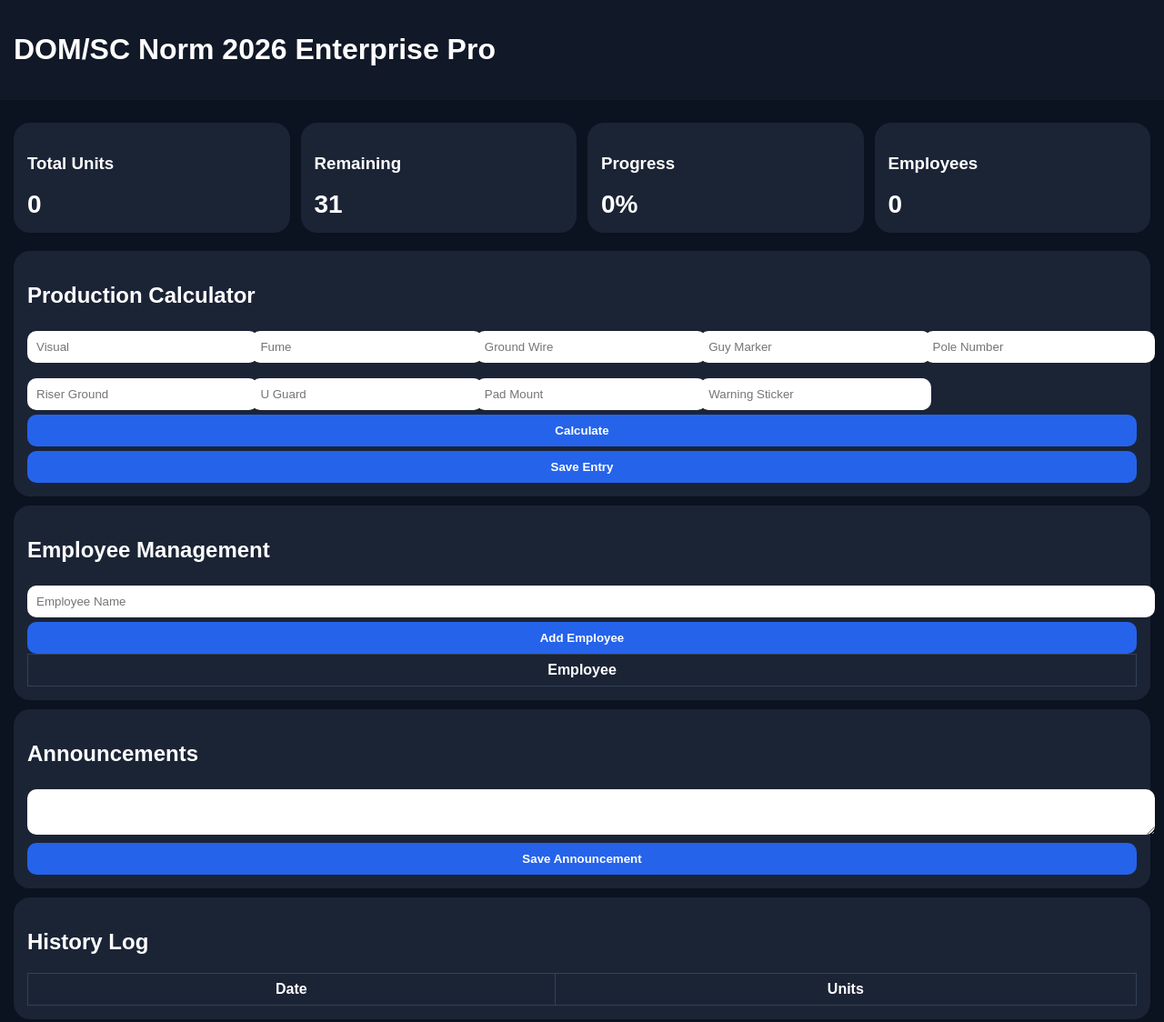
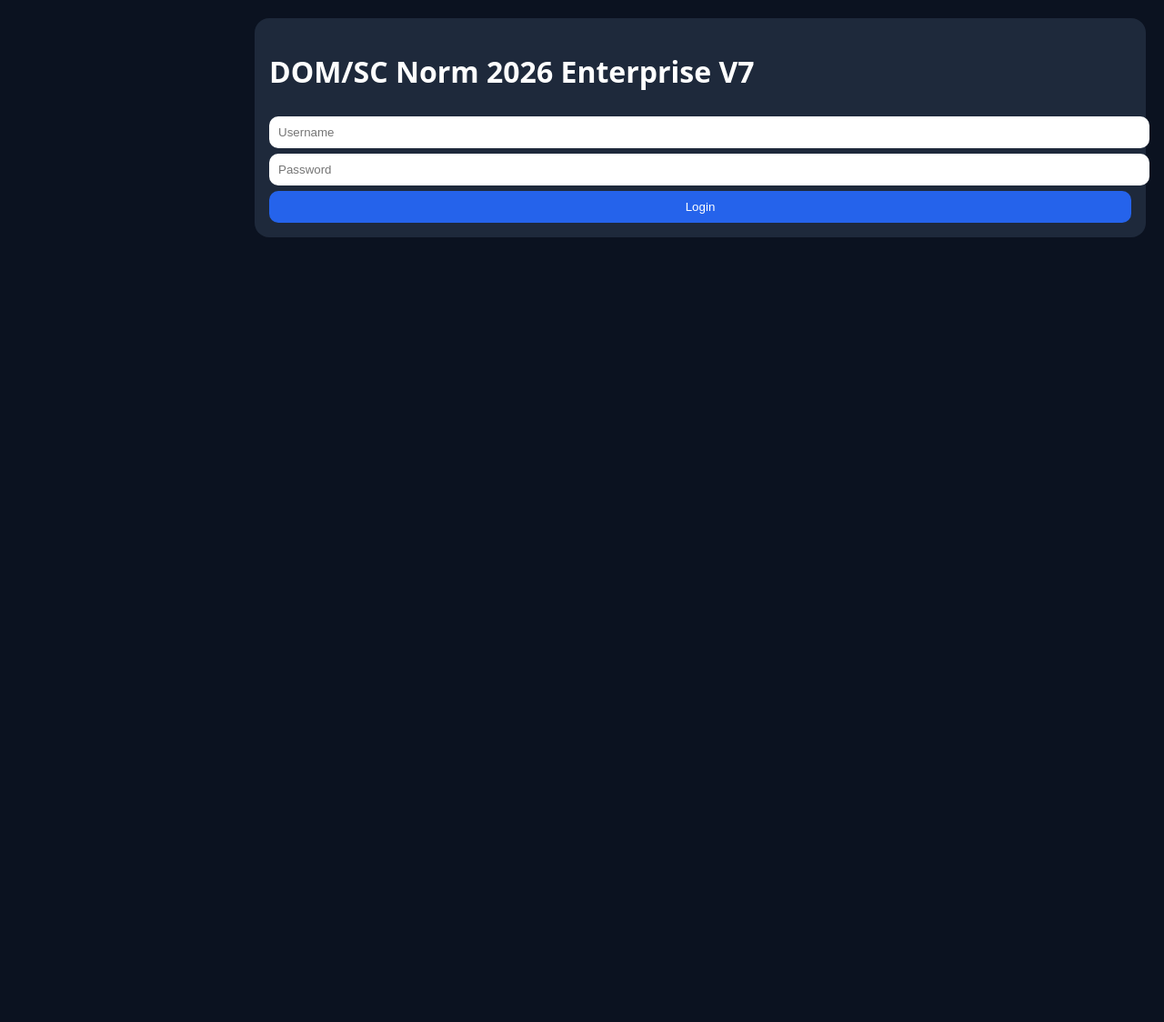
Before and after one commit to gavyyy/test, a plain HTML site: page index.html in a window 1280 px wide. Shown: the top 1124 px of the page at 91% size. After the commit the page ends 800 px from the top, so only its background shows below. Drawn offline with Linux system fonts and the light colour scheme.

Commit message:
Update HTML structure and content for V7 release

```diff
--- a/index.html
+++ b/index.html
@@ -1,145 +1,184 @@
-
 <!DOCTYPE html>
 <html>
 <head>
 <meta charset="utf-8">
 <meta name="viewport" content="width=device-width,initial-scale=1">
-<title>DOM/SC Norm 2026 Enterprise Pro</title>
+<title>DOM/SC Norm 2026 Enterprise V7</title>
 <style>
-body{margin:0;font-family:Arial;background:#0b1220;color:#fff}
-.header{padding:15px;background:#111827;position:sticky;top:0}
-.wrap{padding:15px}
-.card{background:#1b2435;border-radius:18px;padding:15px;margin:10px 0}
-.grid{display:grid;grid-template-columns:repeat(auto-fit,minmax(220px,1fr));gap:12px}
-input,button,select,textarea{width:100%;padding:10px;border-radius:10px;border:none;margin-top:5px}
-button{background:#2563eb;color:#fff;font-weight:bold}
+body{margin:0;font-family:system-ui;background:#0b1220;color:#fff}
+header{background:#111827;padding:20px;text-align:center}
+.sidebar{position:fixed;left:0;top:0;bottom:0;width:240px;background:#172033;padding:15px;overflow:auto}
+.main{margin-left:260px;padding:20px}
+.card{background:#1e293b;border-radius:16px;padding:16px;margin-bottom:16px}
+.grid{display:grid;grid-template-columns:repeat(auto-fit,minmax(280px,1fr));gap:16px}
+input,select,textarea,button{width:100%;padding:10px;margin-top:6px;border-radius:10px;border:none}
+button{background:#2563eb;color:white}
+.hidden{display:none}
 .stat{font-size:28px;font-weight:bold}
 table{width:100%;border-collapse:collapse}
 td,th{border:1px solid #334155;padding:8px}
 </style>
 </head>
 <body>
-<div class="header"><h1>DOM/SC Norm 2026 Enterprise Pro</h1></div>
 
-<div class="wrap">
+<div id="loginScreen" class="main">
+<div class="card">
+<h1>DOM/SC Norm 2026 Enterprise V7</h1>
+<input id="user" placeholder="Username">
+<input id="pass" type="password" placeholder="Password">
+<button onclick="login()">Login</button>
+</div>
+</div>
+
+<div id="app" class="hidden">
+<div class="sidebar">
+<h2>DOM/SC</h2>
+<p>Company Portal</p>
+<hr>
+<p>Dashboard</p>
+<p>Units</p>
+<p>Crews</p>
+<p>Assignments</p>
+<p>Notifications</p>
+<p>History</p>
+<p>Reports</p>
+<p id="adminLink" class="hidden">Admin Center</p>
+</div>
+
+<div class="main">
+<header>
+<h1>DOM/SC Norm 2026</h1>
+<p>Admin: Gavin | Employees: Robert, Payton N</p>
+</header>
+
 <div class="grid">
-<div class="card"><h3>Total Units</h3><div class="stat" id="units">0</div></div>
-<div class="card"><h3>Remaining</h3><div class="stat" id="remain">31</div></div>
-<div class="card"><h3>Progress</h3><div class="stat" id="progress">0%</div></div>
-<div class="card"><h3>Employees</h3><div class="stat" id="empCount">0</div></div>
+<div class="card"><div class="stat" id="unitTotal">0.00</div><p>Total Units</p></div>
+<div class="card"><div class="stat" id="jobsTotal">0</div><p>Assignments</p></div>
+<div class="card"><div class="stat">3</div><p>Active Users</p></div>
+<div class="card"><div class="stat">Online</div><p>System Status</p></div>
 </div>
 
 <div class="card">
-<h2>Production Calculator</h2>
-<div class="grid">
-<input type="number" id="visual" placeholder="Visual">
-<input type="number" id="fume" placeholder="Fume">
-<input type="number" id="ground" placeholder="Ground Wire">
-<input type="number" id="guy" placeholder="Guy Marker">
-<input type="number" id="pole" placeholder="Pole Number">
-<input type="number" id="riser" placeholder="Riser Ground">
-<input type="number" id="uguard" placeholder="U Guard">
-<input type="number" id="pad" placeholder="Pad Mount">
-<input type="number" id="warn" placeholder="Warning Sticker">
-</div>
-<button onclick="calc()">Calculate</button>
-<button onclick="saveEntry()">Save Entry</button>
+<h2>Unit Calculator</h2>
+<select id="task">
+<option value="0.30">Visual</option>
+<option value="0.56">Fume</option>
+<option value="0.55">Ground Wire</option>
+<option value="0.17">Guy Marker</option>
+<option value="0.14">Pole Number</option>
+<option value="0.44">Riser Ground</option>
+<option value="0.46">U Guard</option>
+<option value="0.27">Pad Mount</option>
+<option value="0.02">Warning Sticker</option>
+</select>
+<input id="qty" type="number" value="1">
+<button onclick="addUnit()">Add Work</button>
+<div id="history"></div>
 </div>
 
 <div class="card">
-<h2>Employee Management</h2>
-<input id="empName" placeholder="Employee Name">
-<button onclick="addEmployee()">Add Employee</button>
+<h2>Crew Management</h2>
+<input id="crewName" placeholder="Crew Name">
+<button onclick="addCrew()">Create Crew</button>
+<ul id="crewList"></ul>
+</div>
+
+<div class="card">
+<h2>Assignments</h2>
+<input id="jobText" placeholder="New Assignment">
+<button onclick="addJob()">Assign Job</button>
+<ul id="jobList"></ul>
+</div>
+
+<div class="card">
+<h2>Notifications Center</h2>
+<textarea placeholder="Company announcements"></textarea>
+</div>
+
+<div class="card">
+<h2>Searchable History</h2>
+<input id="searchHistory" onkeyup="filterHistory()" placeholder="Search">
+<ul id="historyList"></ul>
+</div>
+
+<div id="adminPanel" class="card hidden">
+<h2>Admin Center (Gavin Only)</h2>
 <table>
-<thead><tr><th>Employee</th></tr></thead>
-<tbody id="employees"></tbody>
+<tr><th>Control</th><th>Status</th></tr>
+<tr><td>User Management</td><td>Enabled</td></tr>
+<tr><td>Company Branding</td><td>Enabled</td></tr>
+<tr><td>Settings Panel</td><td>Enabled</td></tr>
+<tr><td>Activity Logs</td><td>Enabled</td></tr>
+<tr><td>Crew Oversight</td><td>Enabled</td></tr>
+<tr><td>Reports</td><td>Enabled</td></tr>
+<tr><td>Analytics</td><td>Enabled</td></tr>
+<tr><td>Notifications Manager</td><td>Enabled</td></tr>
 </table>
 </div>
 
-<div class="card">
-<h2>Announcements</h2>
-<textarea id="announce"></textarea>
-<button onclick="saveAnnouncement()">Save Announcement</button>
-<div id="announcementView"></div>
-</div>
-
-<div class="card">
-<h2>History Log</h2>
-<table>
-<thead><tr><th>Date</th><th>Units</th></tr></thead>
-<tbody id="history"></tbody>
-</table>
-</div>
-
-<div class="card">
-<h2>Admin Controls</h2>
-<ul>
-<li>Attendance Tracking</li>
-<li>Crew Management</li>
-<li>Productivity Rankings</li>
-<li>Reports Center</li>
-<li>Permissions</li>
-<li>Backup & Restore</li>
-<li>Company Branding</li>
-<li>Audit Logs</li>
-</ul>
 </div>
 </div>
 
 <script>
-const rates={visual:.30,fume:.56,ground:.55,guy:.17,pole:.14,riser:.44,uguard:.46,pad:.27,warn:.02};
+const users={
+"Gavin":{password:"gavin123",role:"admin"},
+"Robert":{password:"robert123",role:"employee"},
+"Payton N":{password:"payton123",role:"employee"}
+};
 
-function calc(){
- let total=0;
- for(let k in rates){
-   total+=(+document.getElementById(k).value||0)*rates[k];
- }
- document.getElementById("units").innerText=total.toFixed(2);
- document.getElementById("remain").innerText=Math.max(0,31-total).toFixed(2);
- document.getElementById("progress").innerText=((total/31)*100).toFixed(1)+"%";
- return total;
+let totalUnits=0;
+let jobs=0;
+
+function login(){
+let u=user.value;
+let p=pass.value;
+if(users[u]&&users[u].password===p){
+loginScreen.classList.add('hidden');
+app.classList.remove('hidden');
+if(users[u].role==='admin'){
+adminPanel.classList.remove('hidden');
+adminLink.classList.remove('hidden');
+}
+}else{alert('Invalid Login');}
 }
 
-function saveEntry(){
- let total=calc();
- let data=JSON.parse(localStorage.getItem("history")||"[]");
- data.push({date:new Date().toLocaleString(),units:total.toFixed(2)});
- localStorage.setItem("history",JSON.stringify(data));
- loadHistory();
+function addUnit(){
+let value=parseFloat(task.value);
+let q=parseInt(qty.value)||1;
+let add=value*q;
+totalUnits+=add;
+unitTotal.innerText=totalUnits.toFixed(2);
+let li=document.createElement('div');
+li.innerText=`${task.options[task.selectedIndex].text} x ${q} = ${add.toFixed(2)} units`;
+history.appendChild(li);
+
+let h=document.createElement('li');
+h.innerText=li.innerText;
+historyList.appendChild(h);
 }
 
-function loadHistory(){
- let data=JSON.parse(localStorage.getItem("history")||"[]");
- document.getElementById("history").innerHTML=data.map(x=>`<tr><td>${x.date}</td><td>${x.units}</td></tr>`).join("");
+function addCrew(){
+let li=document.createElement('li');
+li.innerText=crewName.value;
+crewList.appendChild(li);
+crewName.value='';
 }
 
-function addEmployee(){
- let name=document.getElementById("empName").value;
- if(!name)return;
- let data=JSON.parse(localStorage.getItem("employees")||"[]");
- data.push(name);
- localStorage.setItem("employees",JSON.stringify(data));
- loadEmployees();
+function addJob(){
+let li=document.createElement('li');
+li.innerText=jobText.value;
+jobList.appendChild(li);
+jobs++;
+jobsTotal.innerText=jobs;
+jobText.value='';
 }
 
-function loadEmployees(){
- let data=JSON.parse(localStorage.getItem("employees")||"[]");
- document.getElementById("employees").innerHTML=data.map(x=>`<tr><td>${x}</td></tr>`).join("");
- document.getElementById("empCount").innerText=data.length;
+function filterHistory(){
+let f=searchHistory.value.toLowerCase();
+document.querySelectorAll('#historyList li').forEach(x=>{
+x.style.display=x.innerText.toLowerCase().includes(f)?'':'none';
+});
 }
-
-function saveAnnouncement(){
- localStorage.setItem("announcement",document.getElementById("announce").value);
- loadAnnouncement();
-}
-
-function loadAnnouncement(){
- document.getElementById("announcementView").innerText=localStorage.getItem("announcement")||"";
-}
-
-loadHistory();
-loadEmployees();
-loadAnnouncement();
 </script>
 </body>
 </html>
```
